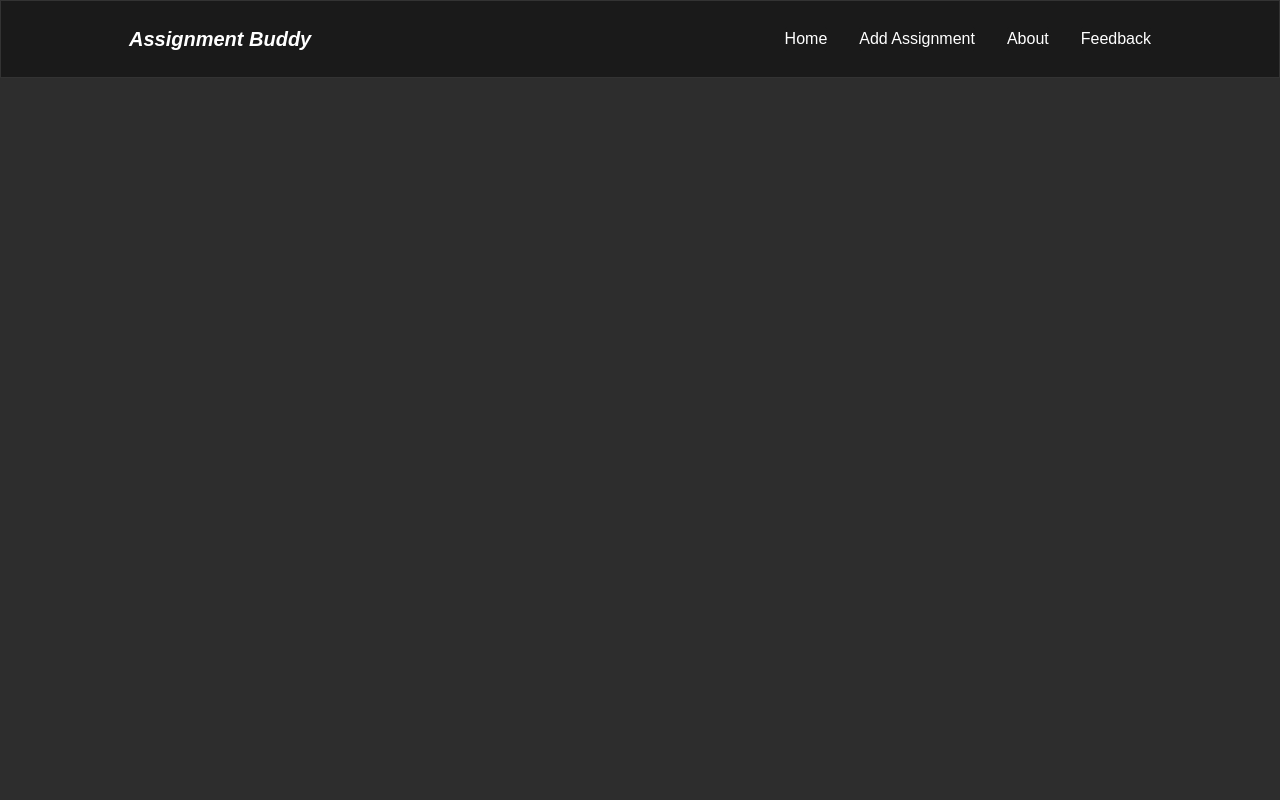
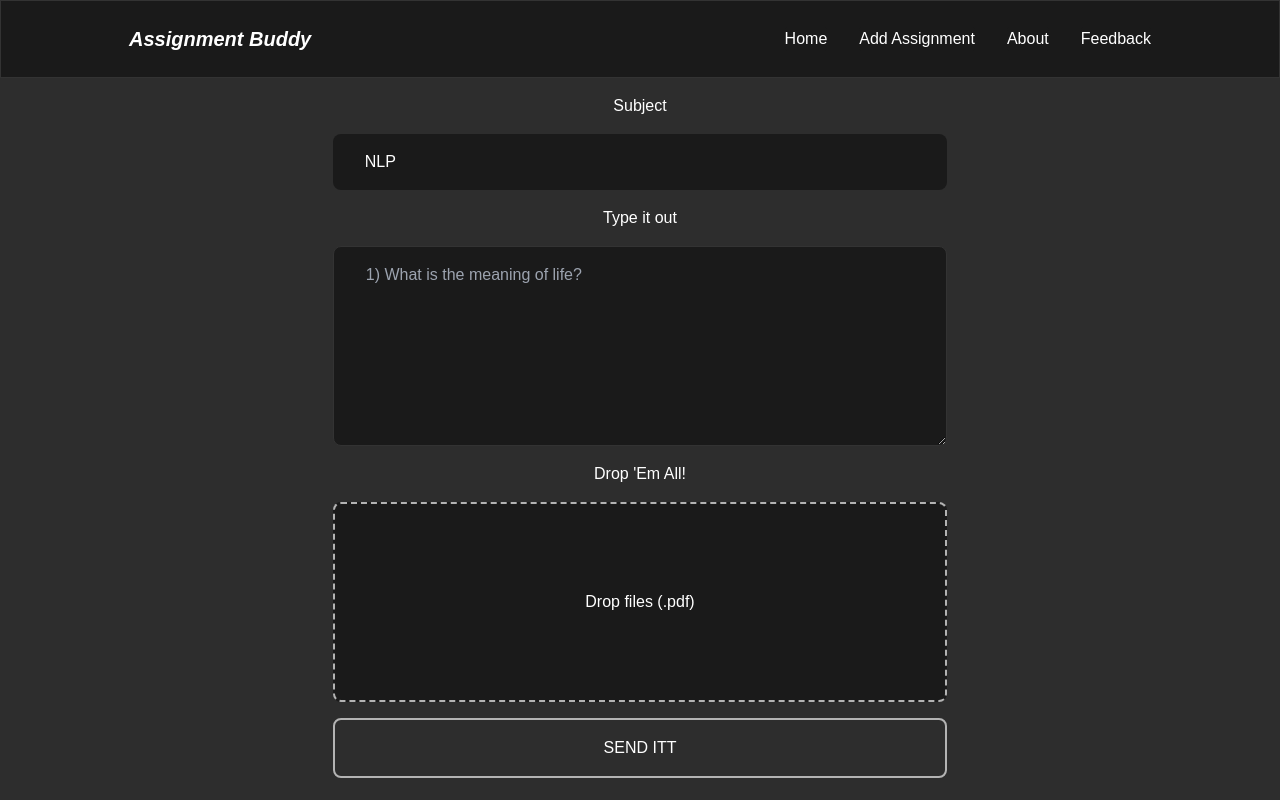
Before and after one commit to potato-lulw/assignment-buddy, a React (Create React App) app in the folder frontend/: page /add-assignment in a window 1280 px wide. Built offline with nearby package versions, Linux system fonts and the light colour scheme.

Commit message:
📜Added form to add assignments

```diff
--- a/frontend/src/App.js
+++ b/frontend/src/App.js
@@ -1,6 +1,7 @@
 import { Routes, Route, BrowserRouter } from 'react-router-dom'
 import Home from './pages/home';
 import Navbar from './components/navbar';
+import AddAssignment from './components/add-assignment';
 
 function App() {
   return (
@@ -10,6 +11,7 @@ function App() {
         <div className="pages">
           <Routes>
             <Route path='/' element={<Home/>}/>
+            <Route path='/add-assignment' element={<AddAssignment/>}/>
           </Routes>
         </div>
       </BrowserRouter>
--- /dev/null
+++ b/frontend/src/components/add-assignment.js
@@ -0,0 +1,54 @@
+import React, { useState, useCallback } from 'react';
+import { useDropzone } from 'react-dropzone';
+import useSubjects from '../hooks/useSubjects';
+
+const AddAssignment = () => {
+
+    const {subjects, setSubjects} = useSubjects();
+    const [droppedFiles, setDroppedFiles] = useState([]);
+    const onDrop = useCallback((acceptedFiles) => {
+        setDroppedFiles(acceptedFiles);
+    }, []);
+
+    const { getRootProps, getInputProps, isDragActive } = useDropzone({ onDrop, multiple: true });
+
+    return (
+        <form className='flex flex-col padding-container justify-center align-middle gap-4 items-center mt-4 w-[80%] mx-auto'>
+            <label>Subject</label>
+            <select className='w-[80%] bg-primary px-8 py-4 rounded-lg'>
+                {
+                    subjects.map(subject => (
+                        <option value={subject.name} key={subject.key}>{subject.name}</option>
+                    ))
+                }
+
+            </select>
+            <label className='text-primary '>Type it out</label>
+            <textarea className='w-[80%] h-[200px] bg-primary text-secondary border-dark px-8 py-4 rounded-lg' placeholder='1) What is the meaning of life?'></textarea>
+
+            <label className='text-primary'>Drop 'Em All!</label>
+            <div
+                {...getRootProps()}
+                className={`w-[80%] h-[200px] bg-primary rounded-lg text-secondary  flex justify-center items-center cursor-pointer border-dashed border-2 border-gray-650 ${isDragActive ? 'active' : ''}`}
+            >
+                <input {...getInputProps()} />
+                {droppedFiles.length > 0 ? (
+                    <div>
+                        {droppedFiles.map((file) => (
+                            <div key={file.name}>{file.name}</div>
+                        ))}
+                    </div>
+                ) : (
+                    isDragActive ? (
+                        <p>Drop the files here ...</p>
+                    ) : (
+                        <div className='text-primary text-center p-8'>Drop files (.pdf)</div>
+                    )
+                )}
+            </div>
+            <button className='w-[80%] border-gray-650 border-2 p-4 rounded-lg mb-4'>SEND ITT</button>
+        </form>
+    );
+};
+
+export default AddAssignment;
--- a/frontend/src/components/navbar.js
+++ b/frontend/src/components/navbar.js
@@ -5,7 +5,7 @@ import { FaBars } from 'react-icons/fa6';
 const Navbar = () => {
     const links = [
         { label: 'Home', key: 'home', href: '/' },
-        { label: 'Add Assignment', key: 'add_assignment', href: '/addAssignment' },
+        { label: 'Add Assignment', key: 'add_assignment', href: '/add-assignment' },
         { label: 'About', key: 'about', href: '/about' },
         { label: 'Feedback', key: 'feedback', href: '/feedback' },
     ];
--- a/frontend/src/index.css
+++ b/frontend/src/index.css
@@ -57,3 +57,10 @@
 .hide-scrollbar::-webkit-scrollbar {
   display: none;
 }
+
+select {
+  /* for Firefox */
+  -moz-appearance: none;
+  /* for Safari, Chrome, Opera */
+  -webkit-appearance: none;
+}
```
